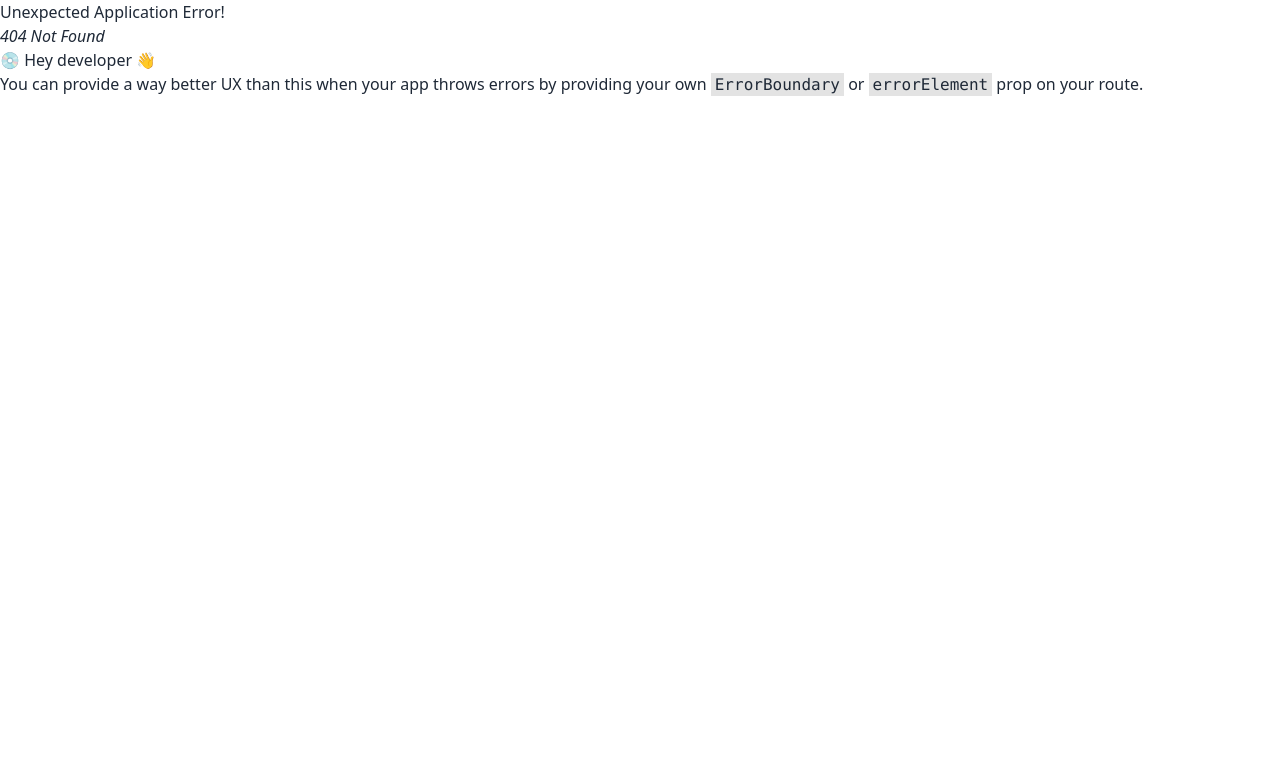
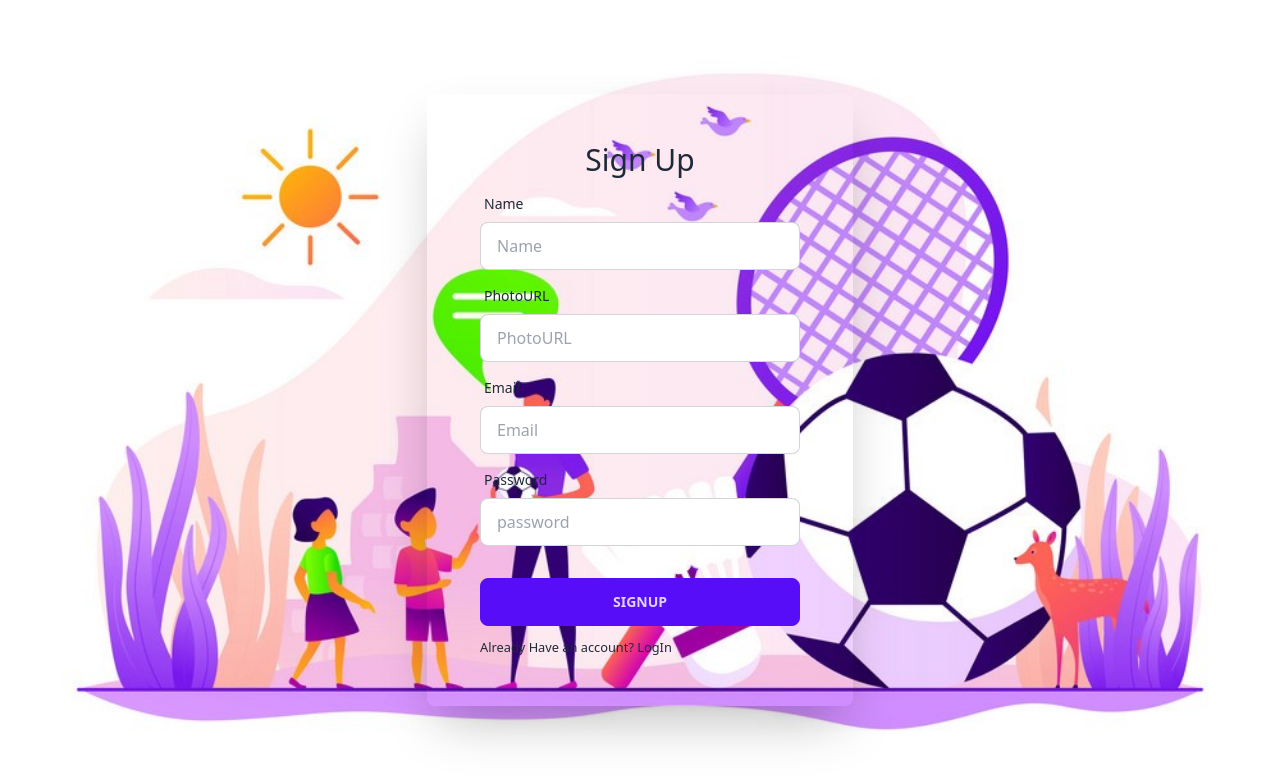
Before and after one commit to TasnimAlam001/SportsCmap_Clint, a React (Vite) app: page /signup in a window 1280 px wide. Before the commit this address had no page. Shown: the top 780 px of the page. Built offline with nearby package versions, Linux system fonts and the light colour scheme.

Commit message:
Login and signUp page added

```diff
--- a/package.json
+++ b/package.json
@@ -11,12 +11,15 @@
   },
   "dependencies": {
     "@fortawesome/fontawesome-free": "^6.4.0",
+    "@heroicons/react": "^2.0.18",
     "@tanstack/react-query": "^4.29.12",
     "localforage": "^1.10.0",
     "match-sorter": "^6.3.1",
     "mdb-react-ui-kit": "^6.1.0",
     "react": "^18.2.0",
     "react-dom": "^18.2.0",
+    "react-hook-form": "^7.44.3",
+    "react-icons": "^4.9.0",
     "react-router-dom": "^6.12.0",
     "sort-by": "^1.2.0",
     "swiper": "^9.3.2"
--- /dev/null
+++ b/src/Pages/LogIn/Login.css
@@ -0,0 +1,7 @@
+.bgImg {
+  background-image: url("../../assets/login/img.jpg");
+  background-repeat: no-repeat;
+  background-size: cover;
+  background-position: center;
+  height: 100%;
+}
--- /dev/null
+++ b/src/Pages/LogIn/Login.jsx
@@ -0,0 +1,55 @@
+// import { useState } from 'react';
+// import { FaUserLock } from "react-icons/fa";
+import { Link } from 'react-router-dom';
+import './Login.css'
+
+function Login() {
+    // const [email, setEmail] = useState('');
+    // const [password, setPassword] = useState('');
+
+    // const handleSubmit = (e) => {
+    //     e.preventDefault();
+    //     // handle login logic here
+    // };
+
+    return (
+        <div className='bgImg min-h-screen flex items-center justify-center'>
+
+
+            <form className=" w-1/3 bg-transparent shadow-2xl rounded-lg m-5 ">
+                <div className="hero-content flex-col lg:flex-row-reverse ">
+
+                    <div className="card flex-shrink-0 w-full ">
+                        <div className="card-body">
+                            <h1 className="text-center text-3xl font-extrabold">Let`s LogIn</h1>
+                            <div className="form-control">
+                                <label className="label">
+                                    <span className="label-text font-bold">Email</span>
+                                </label>
+                                <input type="email" placeholder="Email" name='email' className="input input-bordered" required />
+                            </div>
+                            <div className="form-control">
+                                <label className="label">
+                                    <span className="label-text font-bold">Password</span>
+                                </label>
+                                <input type="password" placeholder="password" name='password' className="input input-bordered" required />
+                                <label className="label">
+                                    <a href="#" className="label-text-alt link link-hover font-bold">Forgot password?</a>
+                                </label>
+                            </div>
+                            <div className="form-control mt-6">
+
+                                <input className="btn btn-primary" type="submit" value="Login" />
+                            </div>
+                            <p className='font-bold text-center'><small>New Here ? <Link to="/signUp">SignUp</Link></small></p>
+
+                        </div>
+                    </div>
+
+                </div>
+            </form>
+        </div>
+    );
+}
+
+export default Login;
--- /dev/null
+++ b/src/Pages/SignUp/SignUp.css
@@ -0,0 +1,7 @@
+.bgImg {
+    background-image: url("../../assets/login/img.jpg");
+    background-repeat: no-repeat;
+    background-size: cover;
+    background-position: center;
+    height: 100%;
+  }
--- /dev/null
+++ b/src/Pages/SignUp/SignUp.jsx
@@ -0,0 +1,69 @@
+
+import { Link } from 'react-router-dom';
+import { useForm } from "react-hook-form";
+
+function SignUp() {
+
+    const { register, formState: { errors } } = useForm();
+    return (
+        <div className='bgImg min-h-screen flex items-center justify-center'>
+
+
+            <form className=" w-1/3 bg-transparent shadow-2xl rounded-lg m-5 ">
+            <div className="hero-content flex-col lg:flex-row-reverse">
+                    <div className="card flex-shrink-0 w-full max-w-sm">
+                        <div className="card-body">
+                            <h1 className="text-center text-3xl">Sign Up</h1>
+                            <div className="form-control">
+                                <label className="label">
+                                    <span className="label-text">Name</span>
+                                </label>
+                                <input type="text" placeholder="Name"  {...register("name", { required: true, maxLength: 14 })} className="input input-bordered" />
+                                {errors.name && <span className="text-red-600">This field is required</span>}
+                            </div>
+                            <div className="form-control">
+                                <label className="label">
+                                    <span className="label-text">PhotoURL</span>
+                                </label>
+                                <input type="text" placeholder="PhotoURL"  {...register("photoURL", { required: true })} className="input input-bordered" />
+                                {errors.photoURL && <span className="text-red-600">This field is required</span>}
+                            </div>
+                            <div className="form-control">
+                                <label className="label">
+                                    <span className="label-text">Email</span>
+                                </label>
+                                <input type="email" placeholder="Email" {...register("email", { required: true })} className="input input-bordered" />
+                                {errors.email && <span className="text-red-600">This field is required</span>}
+                            </div>
+                            <div className="form-control">
+                                <label className="label">
+                                    <span className="label-text">Password</span>
+                                </label>
+                                <input type="password" placeholder="password" {...register("password", {
+                                    required: true,
+                                    maxLength: 20,
+                                    minLength: 6,
+                                    pattern: /(?=.*[A-Z])(?=.*[!@#$&*])(?=.*[0-9])(?=.*[a-z])/
+                                })} className="input input-bordered" />
+                                {errors.password?.type === 'required' && <p className="text-red-600" role="alert">Password is required</p>}
+                                {errors.password?.type === 'minLength' && <p className="text-red-600" role="alert">Password have to be more then six letters</p>}
+                                {errors.password?.type === 'pattern' && <p className="text-red-600" role="alert">Password must have one Upper case, one special character, one number and a lower case</p>}
+
+                            </div>
+
+                            <div className="form-control mt-6">
+
+                                <input className="btn btn-primary" type="submit" value="SignUp" />
+                            </div>
+                            <p><small>Already Have an account? <Link to="/login">LogIn</Link></small></p>
+
+                        </div>
+                    </div>
+
+                </div>
+            </form>
+        </div>
+    );
+}
+
+export default SignUp;
```
Also changed, not shown: src/Routes/Routes.jsx (+9 -1 lines), src/assets/login/img.jpg (added), 1 other file (tests, documents, lock files or other folders).
